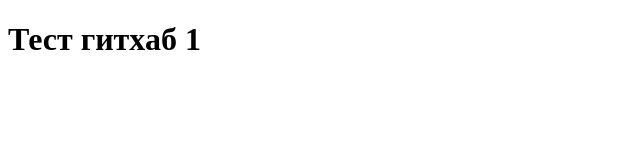
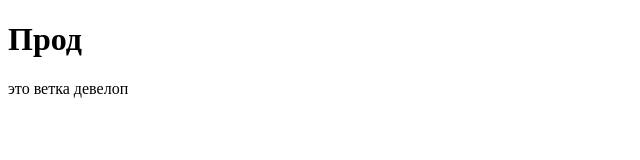
Before and after one commit to Artist109/tets-git-2, a plain HTML site: page index.html in a window 1280 px wide. Shown: the whole page, without its empty margins (0-640 px from the left). Drawn offline with Linux system fonts and the light colour scheme.

Commit message:
main page changed

```diff
--- a/index.html
+++ b/index.html
@@ -7,7 +7,8 @@
     <title>Document</title>
 </head>
 <body>
-    <h1>Тест гитхаб 1</h1>
+    <h1>Прод</h1>
+    <p>это ветка девелоп</p>
     <script src="./index.js"></script>
 </body>
 </html>
```
